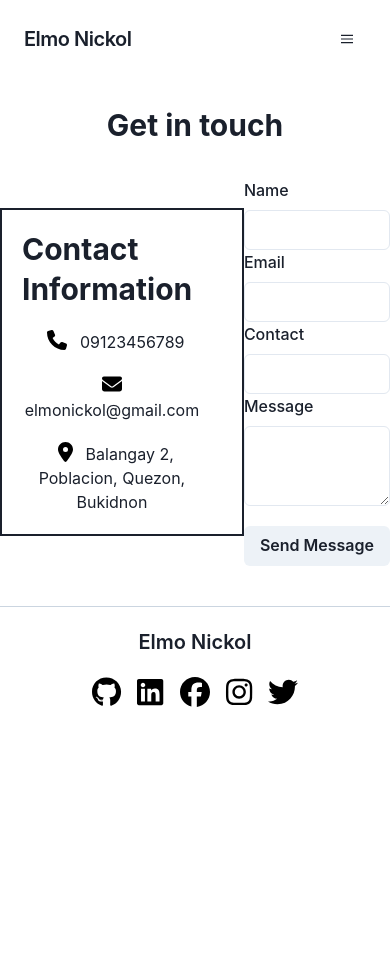
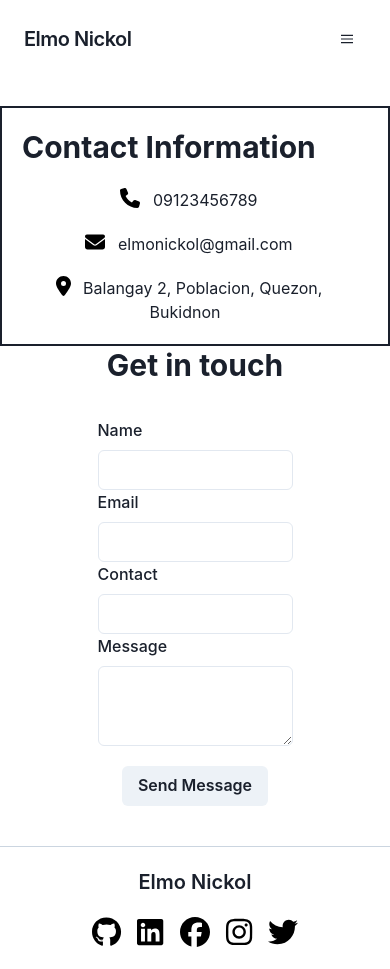
Before and after one commit to elmonickcool/my_portfolio, a Next.js app: page /contact in a window 390 px wide. Before the commit the page ends 844 px from the top, so only its background shows below. Built offline with nearby package versions, Linux system fonts and the light colour scheme.

Commit message:
fix mobile responsive

```diff
--- a/src/pages/contact.js
+++ b/src/pages/contact.js
@@ -70,14 +70,8 @@ const Contact = () => {
 
     return (
         <>
-            {formSubmitted ? (
-                <Heading size='lg'>Thank you for filling out the form. I will reply to you via email.</Heading>
-            ) : (
-                <Heading textAlign='center' mb={8}>Get in touch</Heading>
-            )
-            }
-            <Flex justifyContent="space-around" alignItems="center">
 
+            <Flex flexDirection={["column", "row"]} justifyContent="space-around" alignItems={["center", "flex-start"]}>
                 <Box border="2px" p={5}>
                     <Heading mb={5} >Contact Information</Heading>
                     <Box me={5} textAlign={["center", "left"]}>
@@ -97,8 +91,13 @@ const Contact = () => {
 
                     </Box>
                 </Box>
-
-                <Box w='50%'>
+                 {formSubmitted ? (
+                <Heading size='lg'>Thank you for filling out the form. I will reply to you via email.</Heading>
+            ) : (
+                <Heading textAlign='center' mb={8}>Get in touch</Heading>
+            )
+            }
+                <Box w='50%' textAlign={["center","left"]}>
 
                     <form onSubmit={handleSubmit}>
                         <Box>
```
